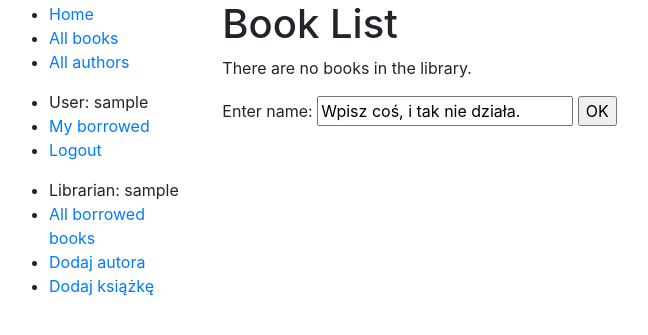
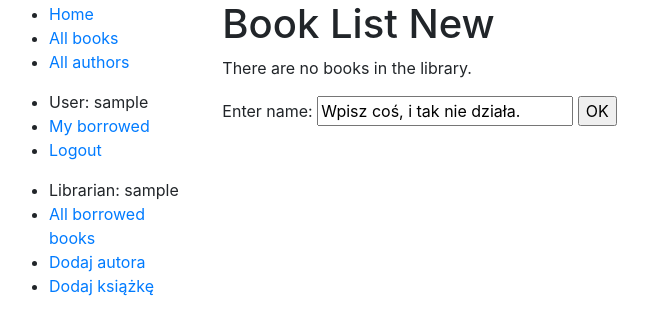
Before and after one commit to japawka/library, a Django app: page /catalog/books/ in a window 1280 px wide. Shown: the top 335 px of the page, without its empty margins (6-654 px from the left). Run offline with Django 3.2, Linux system fonts and the light colour scheme; the visitor is signed in with stand-in values (Sample User, id 1); data that the repository does not hold is empty; some libraries are stand-ins or nearby versions.

Commit message:
book list

```diff
--- a/catalog/templates/catalog/book_list.html
+++ b/catalog/templates/catalog/book_list.html
@@ -1,7 +1,7 @@
 {% extends "base_generic.html" %}
 
 {% block content %}
-  <h1>Book List</h1>
+  <h1>Book List New</h1>
   {% if book_list %}
   <ul>
     {% for book in book_list %}
```
